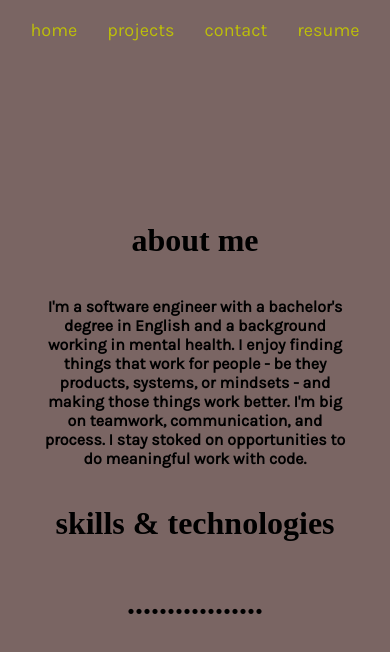
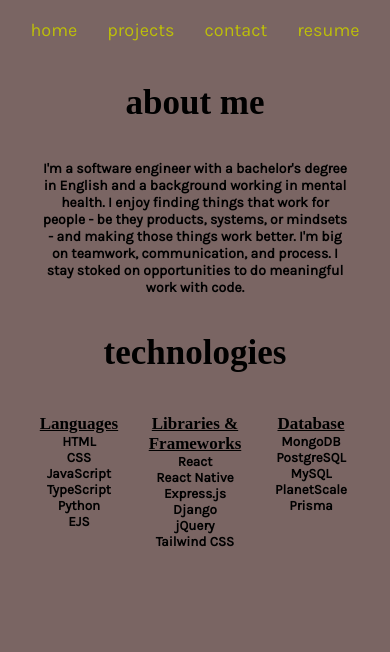
Before and after one commit to aparks4/Portfolio-Site, a React (Create React App) app: page /about in a window 390 px wide. Shown: the top 652 px of the page. Built offline with nearby package versions, Linux system fonts and the light colour scheme; a web font is replaced by a local one.

Commit message:
tskills section

```diff
--- /dev/null
+++ b/src/components/SkillsSection.js
@@ -0,0 +1,41 @@
+export const SkillsSection = () => {
+    return (
+        <>
+            <div className="skills-section-container">
+                <div className="skills-div">
+                    <h3>Languages</h3>
+                    <p>
+                        HTML<br/>
+                        CSS<br/>
+                        JavaScript<br/>
+                        TypeScript<br/>
+                        Python<br/>
+                        EJS
+                    </p>
+                </div>
+                <div className="skills-div">
+                    <h3>Libraries & Frameworks</h3>
+                    <p>
+                        React<br/>
+                        React Native<br/>
+                        Express.js<br/>
+                        Django<br/>
+                        jQuery<br/>
+                        Tailwind CSS<br/>
+                    </p>
+                </div>
+                <div className="skills-div">
+                    <h3>Database</h3>
+                    <p>
+                        MongoDB<br/>
+                        PostgreSQL<br/>
+                        MySQL<br/>
+                        PlanetScale<br/>
+                        Prisma<br/>
+                    </p>
+                </div>
+            </div>
+
+        </>
+    )
+}
--- a/src/pages/About.js
+++ b/src/pages/About.js
@@ -1,5 +1,6 @@
 import '../static/styles/About.css';
-import { AboutBlurb } from "../components/AboutBlurb"
+import { AboutBlurb } from "../components/AboutBlurb";
+import { SkillsSection } from '../components/SkillsSection';
 
 
 export const AboutPage = () => {
@@ -8,8 +9,8 @@ export const AboutPage = () => {
             <div className="about-page">
                 <h1>about me</h1>
                 <AboutBlurb />
-                <h1>skills & technologies</h1>
-                <h1>.................</h1>
+                <h1>technologies</h1>
+                <SkillsSection />
             </div>
         </>
     )
--- a/src/static/styles/About.css
+++ b/src/static/styles/About.css
@@ -1,22 +1,82 @@
 .about-page {
-    height: 100vh;
     width: 100vw;
     display: flex;
     flex-direction: column;
     align-items: center;
     justify-content: center;
+    margin-top: 10vh;
 }
+.about-page h1 {
+    font-size: 35px;
+    /* margin-right: 25vw;
+    margin-left: 25vw; */
+}
+/* .right-align {
+    align-self: flex-end;
+}
+.left-align {
+    align-self: flex-start;
+} */
 .about-blurb {
     font-family: 'Karla', sans-serif;
     width: 80%;
-    text-align: left;
+    text-align: center;
     font-weight: bold;
     font-size: 17px;
 }
 
-@media only screen and (max-width: 480px) {
-    .about-blurb {
-        text-align: center;
-        font-size: 16px;
+.skills-section-container {
+    display: flex;
+    justify-content: space-evenly;
+    align-items: flex-start;
+    width: 95vw;
+    margin-bottom: 5vh;
+}
+.skills-div {
+    display: flex;
+    flex-direction: column;
+    justify-content: flex-start;
+    align-items: center;
+    height: 35vh;
+    width: 24vw;
+}
+.skills-div h3 {
+    text-decoration: underline;
+    font-weight: bolder;
+    margin-bottom: 0;
+    font-size: 25px;
+}
+.skills-div p {
+    font-family: 'Karla', sans-serif;
+    font-weight: bold;
+    font-size: 1.8vw;
+    line-height: 2.4vw;
+    margin-top: 0;
+}
+
+@media only screen and (max-width: 1050px) {
+    .skills-div h3 {
+        font-size: 22px;
     }
 }
+@media only screen and (max-width: 780px) {
+    .skills-div h3 {
+        font-size: 19px;
+    }
+}
+
+@media only screen and (max-width: 480px) {
+    .about-page {
+        margin-top: 7vh;
+    }
+    .about-blurb {
+        font-size: 14px;
+    }
+    .skills-div h3 {
+        font-size: 17px;
+    }
+    .skills-div p {
+        font-size: 13.5px;
+        line-height: 16px;
+    }
+}
```
